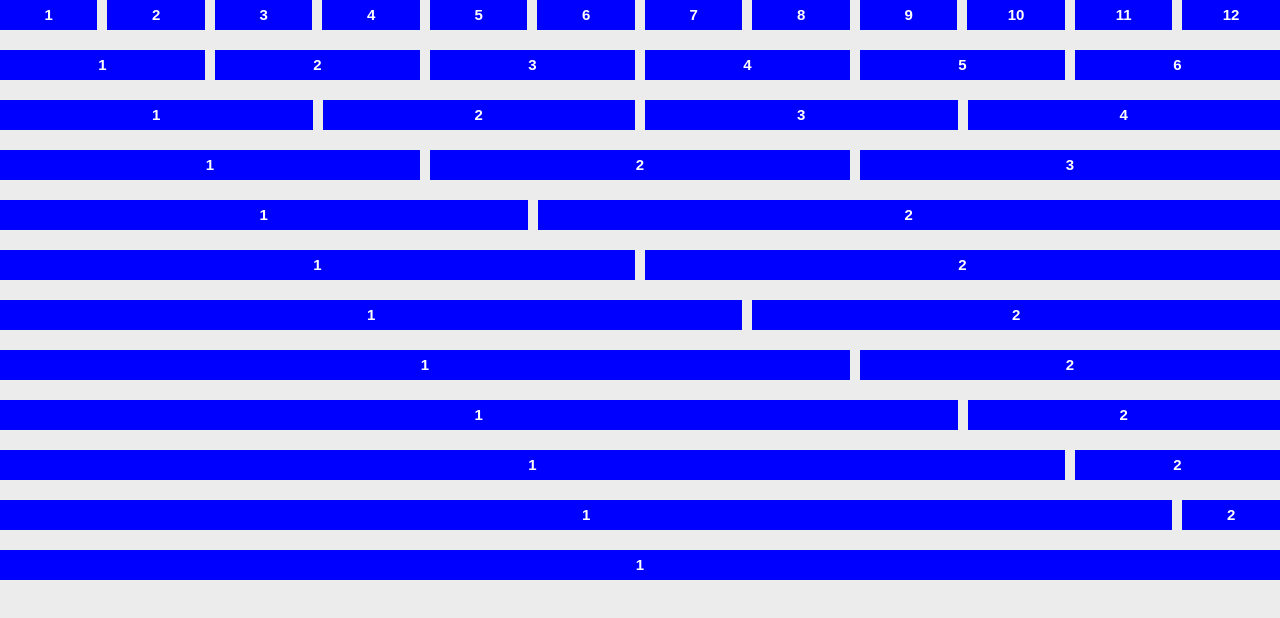
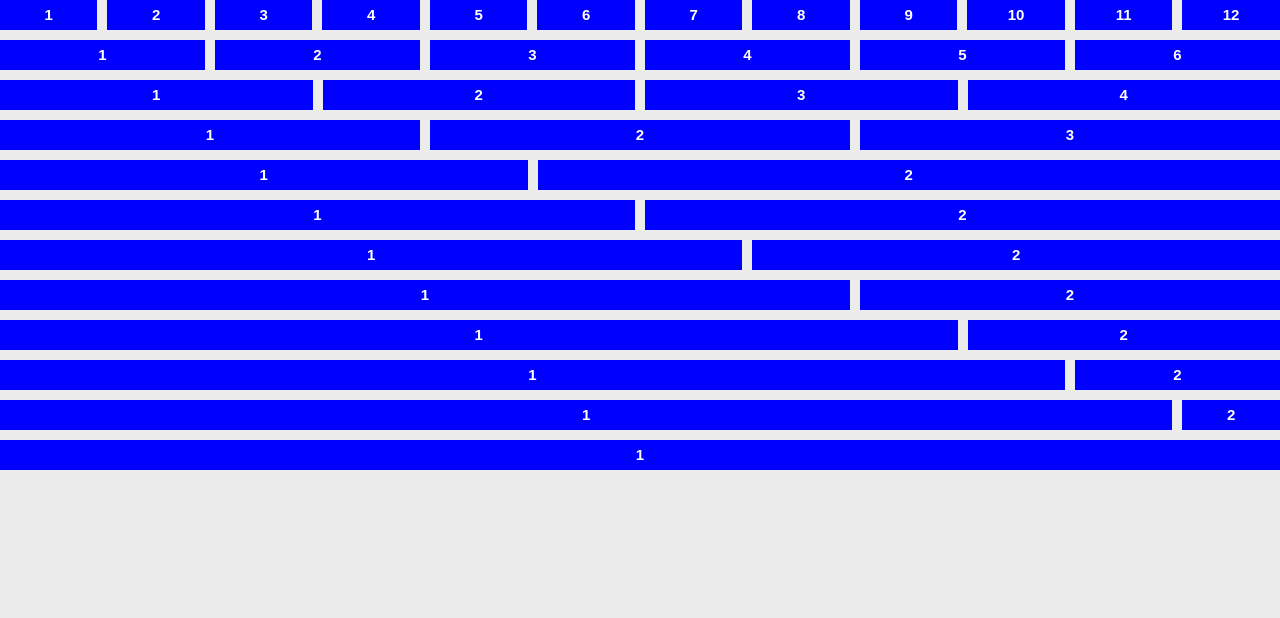
Before and after one commit to dbuzzin/float_framework, a website: page grid-example.html in a window 1280 px wide. Drawn offline with Linux system fonts and the light colour scheme.

Commit message:
fixed margin

```diff
--- a/sass/abstracts/_variables.scss
+++ b/sass/abstracts/_variables.scss
@@ -8,4 +8,4 @@ $grid-width: 100%;
 $grid-columns: 12;
 
 $gutter-x: 1rem;
-$gutter-y: 2rem;
+$gutter-y: 1rem;
```
Also changed, not shown: css/style.css.
